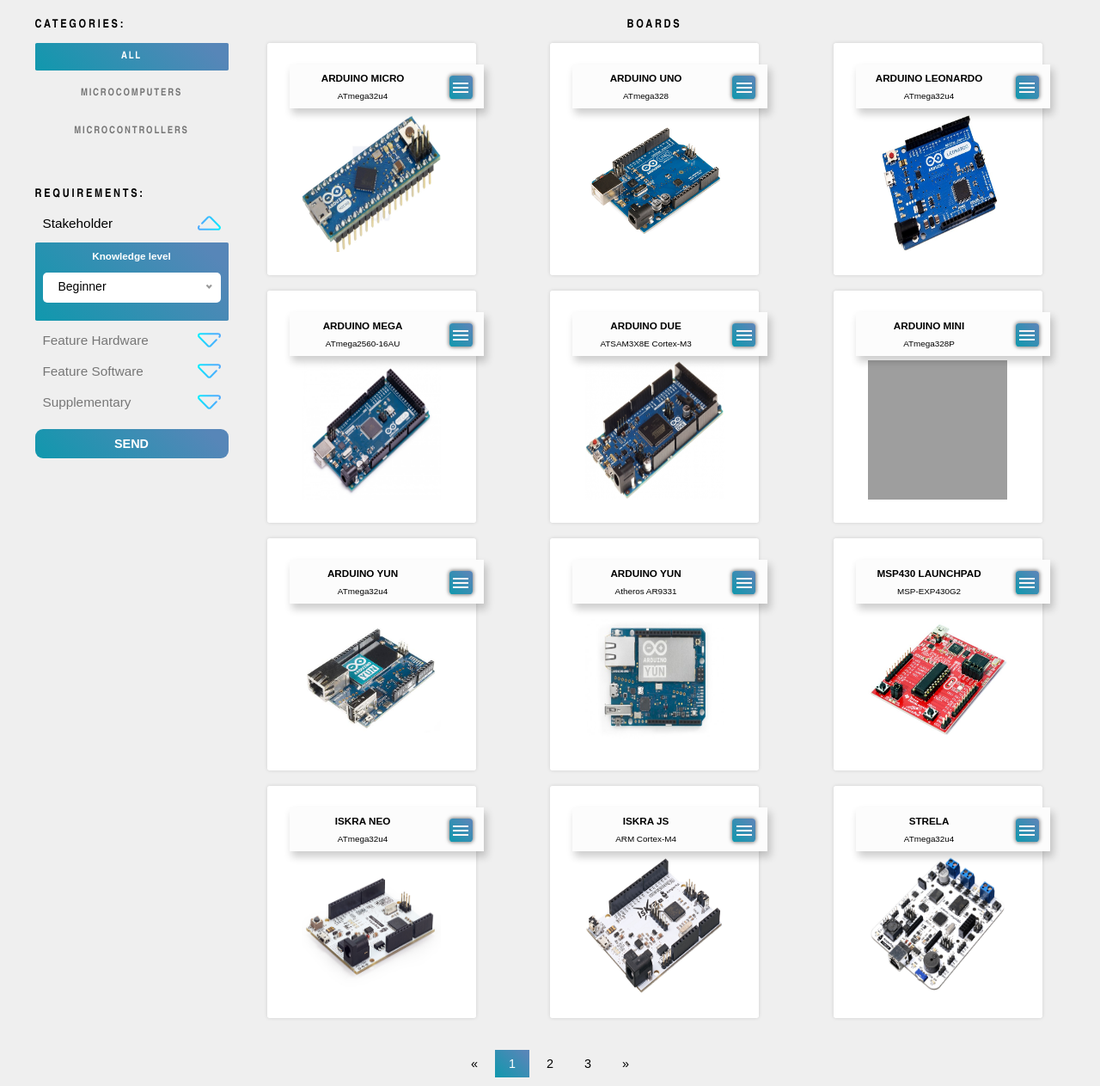
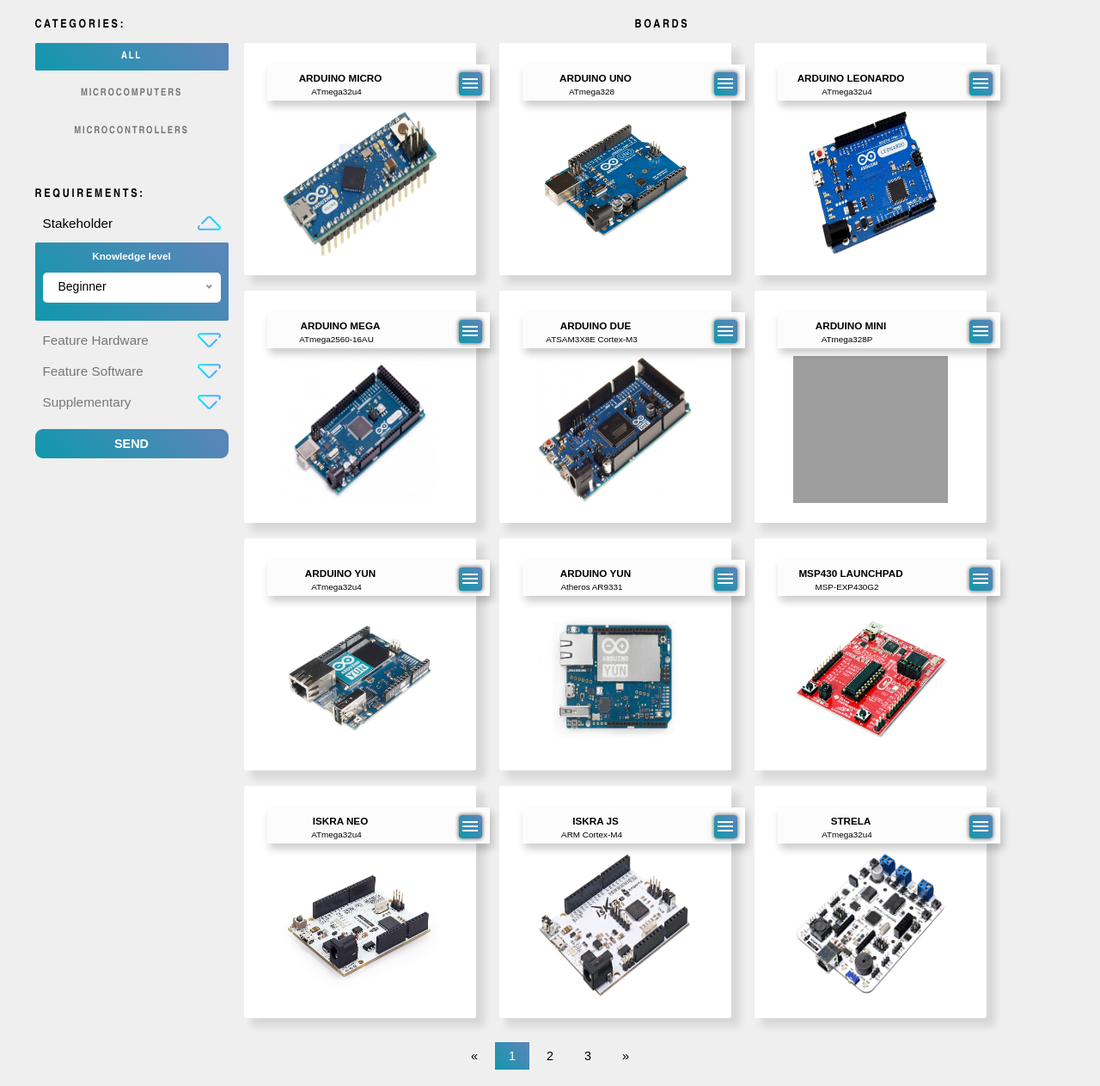
Before and after one commit to PashaLisovchenko/arduino_django, a Django app: page /boards/ in a window 1280 px wide. Shown: the part 43-1306 px from the top of the page at 86% size. Run offline with Django 3.2, Linux system fonts and the light colour scheme; data comes from the database, SQL or seed files in the repository; grey boxes are pictures that could not be loaded.

Commit message:
UPDADE: update flex

```diff
--- a/boards/static/css/board.css
+++ b/boards/static/css/board.css
@@ -44,6 +44,7 @@ header ul.menu li {
     float: left;
     width: 25rem;
     margin-left: 2rem;
+    margin-right: 2rem;
 }
 .sidebar ul{
     margin:0;
@@ -258,32 +259,29 @@ input[type=submit] {
 }
 .board-tags{
     display: flex;
-    justify-content: space-between;
+    justify-content: left;
     align-items: center;
     flex-direction: row;
     flex-wrap: wrap;
-    padding: 0 5rem 1rem 5rem;
 }
 .board-tag{
+    transition: all .5s ease-out;
     position: relative;
     background-color: #FFFFFF;
-    box-shadow: 0 0 4px 0 rgba(0, 0, 0, 0.13);
-    border-width: 0;
+    box-shadow: 1rem 1rem 0.9rem 0.1rem rgba(0, 0, 0, 0.1);
     border-radius: .3rem;
     padding: 3rem;
     margin-bottom: 2rem;
-    display: flex;
-    flex-direction: column;
-    justify-content: space-between;
     text-align: center;
     align-items: center;
-    width: 27rem;
-    transition: 0.5s;
+    width: 30rem;
     height: 30rem;
+    margin-right: 3rem;
 }
-.board-tag img{
-    width: 18rem;
-    height: 18rem;
+.board-tag .board_img{
+    width: 20rem;
+    height: 20rem;
+    padding-top: 1rem;
 }
 .board-tag:hover{
     cursor: pointer;
@@ -303,8 +301,8 @@ input[type=submit] {
     font-weight: 500;
     color: #000000;
     font-size: 1.1rem;
-    margin: 1rem;
-    margin-left: 2rem;
+    margin: 0;
+    padding: .5rem;
 }
 .board-tag h4 sup{
     vertical-align: super;
@@ -325,7 +323,7 @@ input[type=submit] {
     width: 18rem;
 }
 .board-btn{
-    margin: 1.5rem;
+    margin: 1rem;
     position: absolute;
     top: 0;
     right: 0;
@@ -376,6 +374,13 @@ input[type=submit] {
 .recom_list{
     padding: 0;
     width: 100%;
+}
+.recomm_item {
+    padding: 3rem;
+    margin-bottom: 2rem;
+    width: 27rem;
+    height: 30rem;
+    margin-right: 2.2rem;
 }
 .board-tag-main:hover{
     cursor: pointer;
@@ -470,7 +475,7 @@ input[type=submit] {
     text-align: center;
     bottom: 0;
 }
-@media screen and (max-width: 400px) {
+@media screen and (max-width: 580px) {
     html{
         font-size: 9px;
     }
@@ -511,6 +516,14 @@ input[type=submit] {
         width: 100%;
     }
 }
+@media screen and (max-width: 990px) {
+    .board-tags{
+        justify-content: center;
+    }
+    .board-tag{
+        width: 35rem;
+    }
+}
 @media screen and (min-width: 1200px) {
     html{
         font-size: 9px;
--- a/boards/static/js/ajax_recomended_boards.js
+++ b/boards/static/js/ajax_recomended_boards.js
@@ -38,6 +38,7 @@ $(document).ready(function() {
             console.log("SUCCESS");
             $('#boards').css({display: 'none'});
             $('.pagination').css({display: 'none'});
+            $('.menu').css({display: 'none'});
             $('.board-tags').css({display: 'none'});
             $('.recommend').html(data);
         }
--- a/boards/templates/boards/list.html
+++ b/boards/templates/boards/list.html
@@ -65,7 +65,7 @@
                             <img class="svg" src="{% static "img/svg/menu-button.svg" %}" alt="down_arrow">
                         </a>
                     </div>
-                    <img src="{{ board.image.url }}" alt="">
+                    <img class="board_img" src="{{ board.image.url }}" alt="">
                 </div>
             {% endfor %}
         </div>
--- a/boards/templates/boards/recommendations.html
+++ b/boards/templates/boards/recommendations.html
@@ -56,7 +56,7 @@
                         </div>
                     </div>
                 {% else %}
-                    <div class="board-tag">
+                    <div class="board-tag recomm_item">
                         <div class="information">
                             <div class="text">
                                 <span>{{ board.name }}</span>
```
